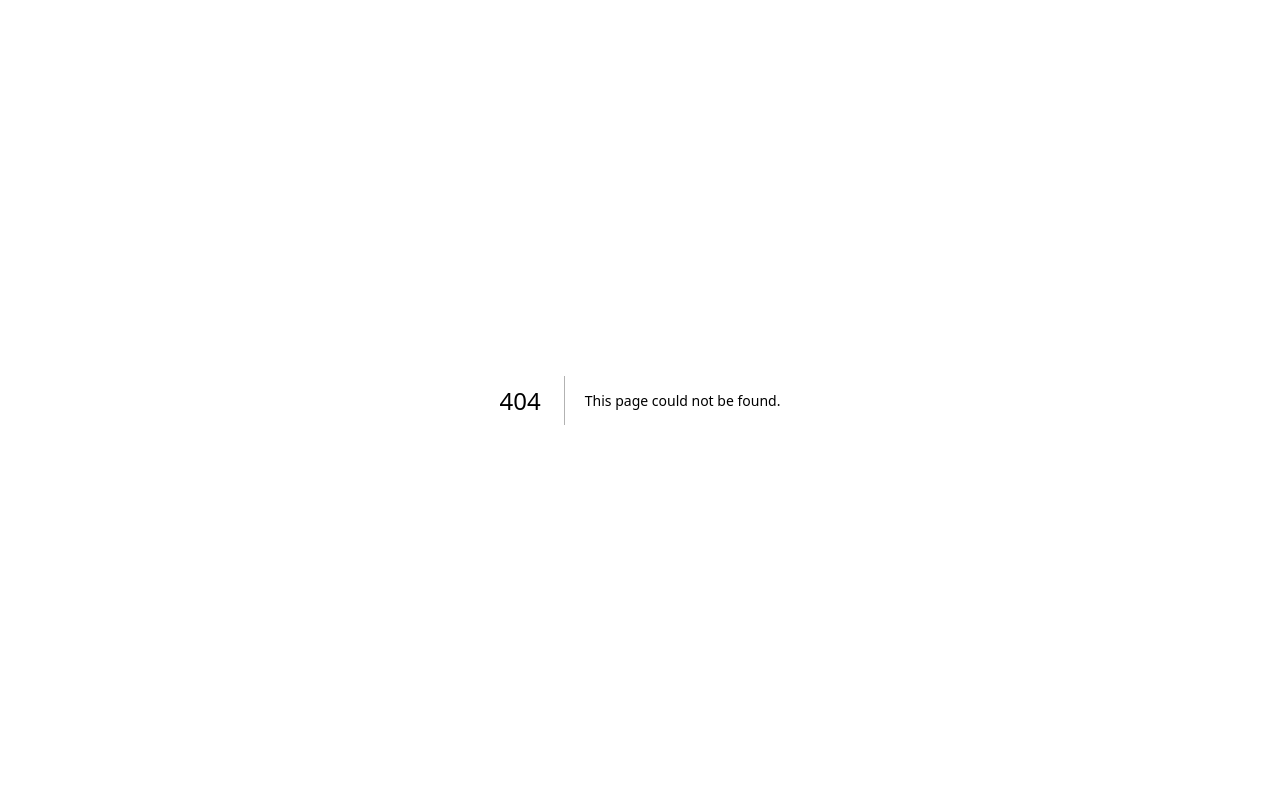
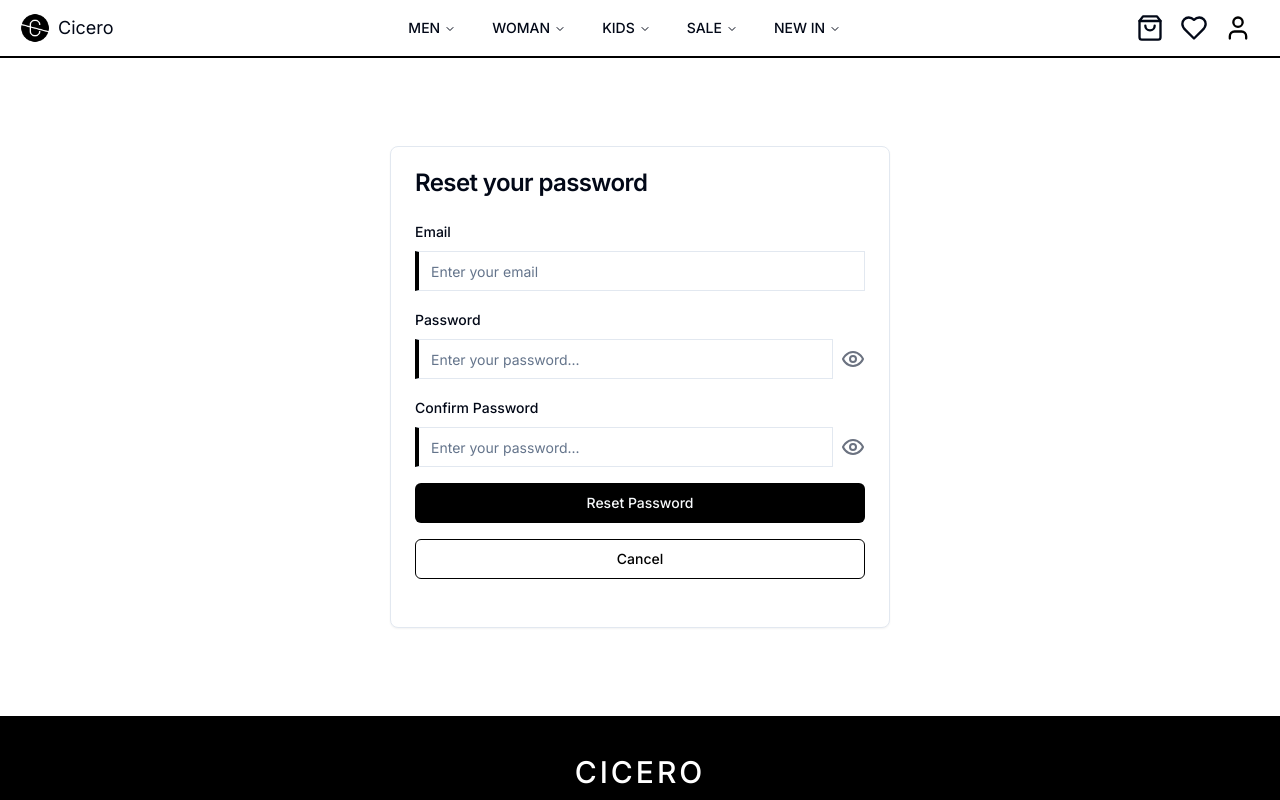
Before and after one commit to deeptech-kmitl/Cicero-Frontend, a Next.js app: page /resetPassword in a window 1280 px wide. Before the commit this address had no page. Built offline with nearby package versions, Linux system fonts and the light colour scheme.

Commit message:
feat : implement resetPassword

```diff
--- /dev/null
+++ b/src/app/(site)/resetPassword/page.tsx
@@ -0,0 +1,148 @@
+"use client"
+import { Label } from '@radix-ui/react-label'
+import React, { useState } from 'react'
+import { CardTitle, CardContent, Card, CardFooter, CardHeader } from '../../../components/ui/card'
+import { Input } from '../../../components/ui/input'
+import { Button } from '../../../components/ui/button'
+import { SignInSchema, SignUpSchema } from "@/validator/auth";
+import { zodResolver } from "@hookform/resolvers/zod"
+import { useForm } from "react-hook-form"
+import {
+    Form,
+    FormControl,
+    FormDescription,
+    FormField,
+    FormItem,
+    FormLabel,
+    FormMessage,
+} from "@/components/ui/form"
+import { z } from 'zod'
+import { Eye, EyeOff } from 'lucide-react'
+type Props = {}
+const SignInCard = (props: Props) => {
+    const [showConfirm, setShowConfirm] = useState<boolean>(false);
+    const [showPass, setShowPass] = useState<boolean>(false);
+    // 1. Define your form.
+    const form = useForm<z.infer<typeof SignUpSchema>>({
+        resolver: zodResolver(SignUpSchema),
+        defaultValues: {
+            email: "",
+            password: "",
+            cfpassword: "",
+        },
+    })
+    // 2. Define a submit handler.
+    function onSubmit(values: z.infer<typeof SignInSchema>) {
+        // Do something with the form values.
+        // ✅ This will be type-safe and validated.
+        console.log(values)
+    }
+    return (
+        <div className="flex h-full justify-center flex-col items-center p-10">
+            <div className="w-[500px] pt-12">
+                <Card>
+                    <CardHeader>
+                        <CardTitle className='center'>Reset your password</CardTitle>
+                    </CardHeader>
+                    <CardContent className="space-y-2">
+                        <Form {...form}>
+                            <form onSubmit={form.handleSubmit(onSubmit)} className="space-y-4">
+                                <FormField
+                                    control={form.control}
+                                    name="email"
+                                    render={({ field }) => (
+                                        <FormItem>
+                                            <FormLabel>Email</FormLabel>
+                                            <FormControl>
+                                                <Input placeholder="Enter your email" {...field} />
+                                            </FormControl>
+                                            <FormMessage />
+                                        </FormItem>
+                                    )}
+                                />
+                                <FormField
+                                    control={form.control}
+                                    name="password"
+                                    render={({ field }) => (
+                                        <FormItem>
+                                            <FormLabel>Password</FormLabel>
+                                            <FormControl>
+                                                <div className="flex items-center justify-between">
+                                                    <Input
+                                                        placeholder="Enter your password..."
+                                                        {...field}
+                                                        type={showPass ? "text" : "password"}
+                                                    />
+                                                    <span className="ml-2 text-gray-500 text-lg hover:text-black">
+                                                        {showPass ? (
+                                                            <EyeOff
+                                                                onClick={() => setShowPass(!showPass)}
+                                                            />
+                                                        ) : (
+                                                            <Eye
+                                                                onClick={() => setShowPass(!showPass)}
+                                                            />
+                                                        )}
+                                                    </span>
+                                                </div>
+                                            </FormControl>
+                                            <FormMessage />
+                                        </FormItem>
+                                    )}
+                                />
+                                <FormField
+                                    control={form.control}
+                                    name="cfpassword"
+                                    render={({ field }) => (
+                                        <FormItem>
+                                            <FormLabel>Confirm Password</FormLabel>
+                                            <FormControl>
+                                                <div className="flex items-center justify-between">
+                                                    <Input
+                                                        placeholder="Enter your password..."
+                                                        {...field}
+                                                        type={
+                                                            showConfirm
+                                                                ? "text"
+                                                                : "password"
+                                                        }
+                                                    />
+                                                    <span className="ml-2 text-gray-500 text-lg hover:text-black">
+                                                        {showPass ? (
+                                                            <EyeOff
+                                                                onClick={() =>
+                                                                    setShowConfirm(
+                                                                        !showConfirm
+                                                                    )
+                                                                }
+                                                            />
+                                                        ) : (
+                                                            <Eye
+                                                                onClick={() =>
+                                                                    setShowConfirm(
+                                                                        !showConfirm
+                                                                    )
+                                                                }
+                                                            />
+                                                        )}
+                                                    </span>
+                                                </div>
+                                            </FormControl>
+                                            <FormMessage />
+                                        </FormItem>
+                                    )}
+                                />
+                                <Button type='submit' variant="blackbtn">Reset Password</Button>
+                                <Button className='w-full bg-white border border-black text-black hover:bg-[#EEEEEE]'>Cancel</Button>
+                            </form>
+                        </Form>
+                    </CardContent>
+                    <CardFooter>
+                    </CardFooter>
+                </Card>
+            </div>
+        </div>
+    )
+}
+
+export default SignInCard
--- a/src/components/auth/SignInCard.tsx
+++ b/src/components/auth/SignInCard.tsx
@@ -25,7 +25,7 @@ const SignInCard = (props: Props) => {
   // 1. Define your form.
   const form = useForm<z.infer<typeof SignInSchema>>({
     resolver: zodResolver(SignInSchema),
-    mode:"onChange",
+    mode: "onChange",
     defaultValues: {
       email: "",
       password: "",
```
Lines whose indentation alone changed are shown as unchanged.
